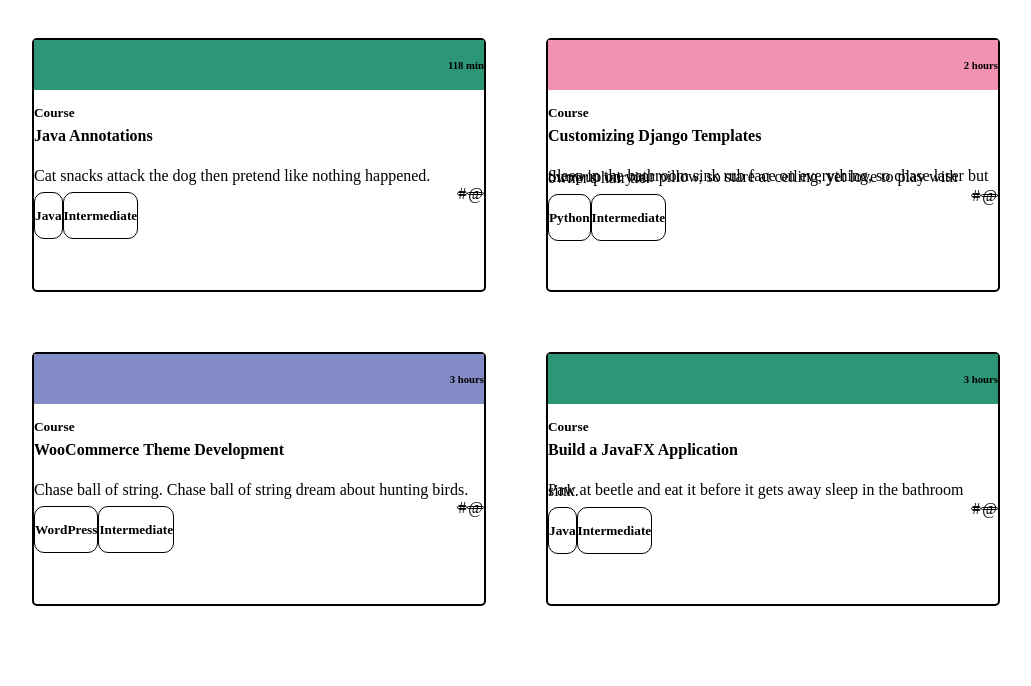
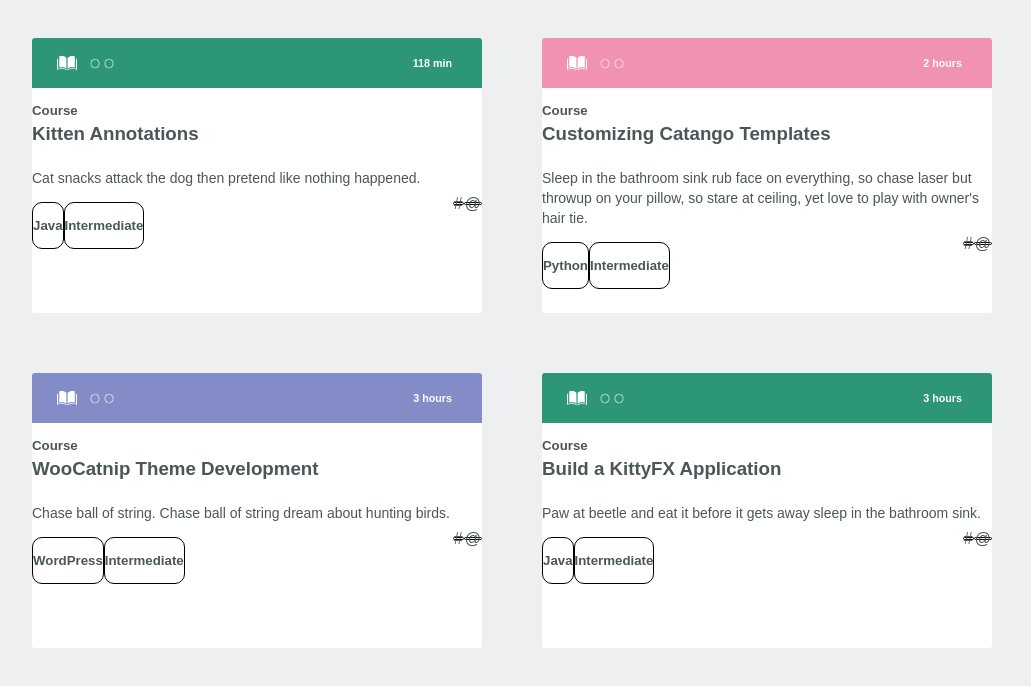
Before and after one commit to CCulkins/CSS-Practice_Treehouse, a plain HTML site: page index.html in a window 1280 px wide. Shown: the whole page, without its empty margins (6-1037 px from the left). Drawn offline with Linux system fonts and the light colour scheme.

Commit message:
add icons and adjust elements spacing and sizing

```diff
--- a/index.html
+++ b/index.html
@@ -10,11 +10,14 @@
 
   <div class="course" id="box1">
     <div class="header">
-      <h6>118 min</h6>
+      <img class="bookIcon" src="book.png" alt="book icon"/>
+      <img class="circleIcon" src="circle.png" alt="circle icon" />
+      <img class="circleIcon2" src="circle.png" alt="circle icon" />
+      <h6 class="min">118 min</h6>
 
     </div>
     <h5>Course</h5>
-    <h4>Java Annotations</h4>
+    <h3>Kitten Annotations</h3>
     <br>
     <p>
       Cat snacks attack the dog then pretend like nothing happened.
@@ -36,11 +39,14 @@
 
   <div class="course" id="box2">
     <div class="header">
-      <h6>2 hours</h6>
+      <img class="bookIcon" src="book.png" alt="book icon"/>
+      <img class="circleIcon" src="circle.png" alt="circle icon" />
+      <img class="circleIcon2" src="circle.png" alt="circle icon" />
+      <h6 class="min">2 hours</h6>
 
     </div>
     <h5>Course</h5>
-    <h4>Customizing Django Templates</h4>
+    <h3>Customizing Catango Templates</h3>
     <br>
     <p>
       Sleep in the bathroom sink rub face on everything, so chase laser but throwup on your pillow, so stare at ceiling, yet love to play with owner's hair tie.
@@ -63,11 +69,14 @@
 
   <div class="course" id="box3">
     <div class="header">
-      <h6>3 hours</h6>
+      <img class="bookIcon" src="book.png" alt="book icon"/>
+      <img class="circleIcon" src="circle.png" alt="circle icon" />
+      <img class="circleIcon2" src="circle.png" alt="circle icon" />
+      <h6 class="min">3 hours</h6>
 
     </div>
     <h5>Course</h5>
-    <h4>WooCommerce Theme Development</h4>
+    <h3>WooCatnip Theme Development</h3>
     <br>
     <p>
       Chase ball of string. Chase ball of string dream about hunting birds.
@@ -90,11 +99,14 @@
 
   <div class="course" id="box4">
     <div class="header">
-      <h6>3 hours</h6>
+      <img class="bookIcon" src="book.png" alt="book icon"/>
+      <img class="circleIcon" src="circle.png" alt="circle icon" />
+      <img class="circleIcon2" src="circle.png" alt="circle icon" />
+      <h6 class="min">3 hours</h6>
 
     </div>
     <h5>Course</h5>
-    <h4>Build a JavaFX Application</h4>
+    <h3>Build a KittyFX Application</h3>
     <br>
     <p>
       Paw at beetle and eat it before it gets away sleep in the bathroom sink.
--- a/styles.css
+++ b/styles.css
@@ -1,66 +1,80 @@
+body {
+  background-color: #edeff0;
+}
+
 .course {
   width: 450px;
-  height: 250px;
-  /*padding: 15px;*/
+  height: 275px;
   float: left;
-  border: 2px solid black;
   margin: 30px;
+  font-family: sans-serif;
+  color: #4b5658;
+  background-color: white;
+  border-radius: 3px;
+  line-height: 1px;
 }
 
-#box1 {
-  border-radius: 5px;
-  line-height: 1px;
+.bookIcon {
+  width: 20px;
+  position: relative;
+  top: 15px;
+  left: 5px;
+}
+
+.circleIcon {
+  width: 10px;
+  float: left;
+  position:relative;
+  top: 20px;
+  left: 58px;
+}
+
+.circleIcon2 {
+  width: 10px;
+  float: left;
+  position:relative;
+  top: 20px;
+  left: 62px;
+}
+
+p {
+  font-size: 14px;
+  line-height: 20px;
+}
+
+.header {
+  height: 50px;
+  border-radius: 3px 3px 0px 0px;
 }
 
 #box1 .header {
   background-color: #2c9676;
-  height: 50px;
-}
-
-#box2 {
-  border-radius: 5px;
-  line-height: 1px;
-
 }
 
 #box2 .header {
   background-color: #f092b0;
-  height: 50px;
-
-}
-
-#box3 {
-  border-radius: 5px;
-  line-height: 1px;
-
 }
 
 #box3 .header {
   background-color: #838cc7;
-  height: 50px;
-
-}
-
-#box4 {
-  border-radius: 5px;
-  line-height: 1px;
-
 }
 
 #box4 .header {
   background-color: #2c9676;
-  height: 50px;
-
 }
 
-h6 {
+.min {
   float: right;
+  padding-right: 30px;
+  color: white;
 }
 
 .button {
   border: 1px solid black;
   border-radius: 10px;
   float: left;
+  height: auto;
+
 }
 
 .buttonRound {
```
Also changed, not shown: book.png (added), circle.png (added).
